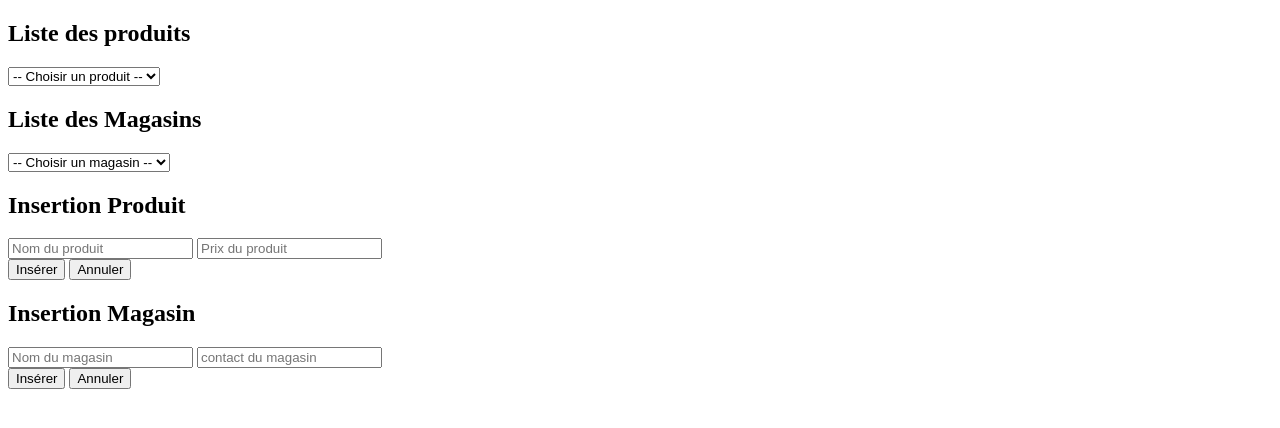
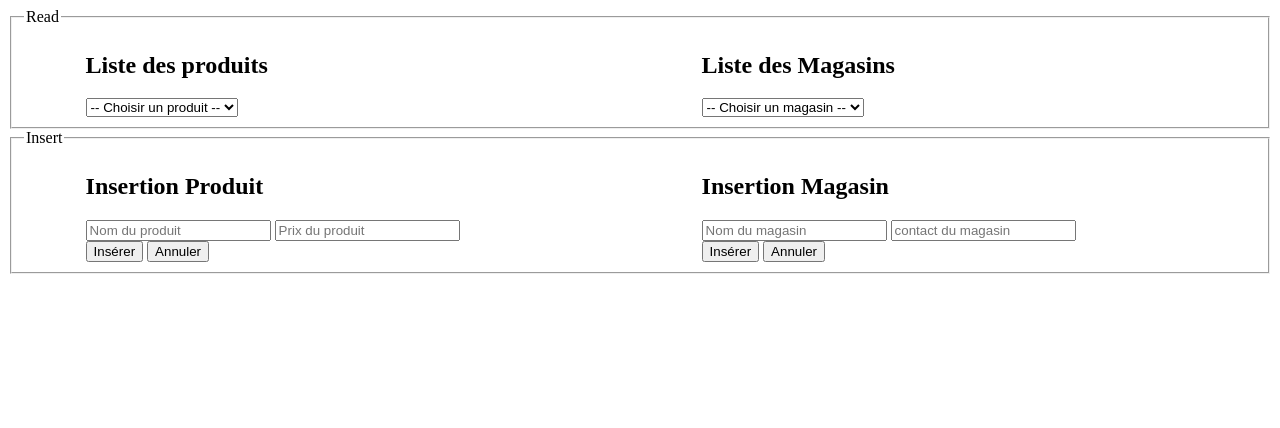
Before and after one commit to lanneyre/listeCourse, a PHP site: page / in a window 1280 px wide. Shown: the top 428 px of the page. Run offline with PHP 8.4, Linux system fonts and the light colour scheme; data comes from the database, SQL or seed files in the repository.

Commit message:
insert produit et magasin

```diff
--- /dev/null
+++ b/css/style.css
@@ -0,0 +1,8 @@
+fieldset {
+    display: flex;
+    justify-content: space-around;
+}
+fieldset > section{
+    /* border: 2px solid red; */
+    width: 40%;
+}
--- a/include/class/Magasin.class.php
+++ b/include/class/Magasin.class.php
@@ -2,6 +2,8 @@
 
 class Magasin extends Pratique{
     protected static $_table = 'magasin';
+    public $nom;
+    public $contact;
 
     public function getProduits(){
 
--- a/include/class/Produit.class.php
+++ b/include/class/Produit.class.php
@@ -2,8 +2,8 @@
 
 class Produit extends Pratique{
     protected static $_table = 'produit';
-    protected $nom;
-    protected $prix_unit;
+    public $nom;
+    public $prix_unit;
 
     public function getMagasins(){
         return Database::selectByJoin("magasin", "liste", "id_produit=$this->id_produit");
--- a/index.php
+++ b/index.php
@@ -7,9 +7,12 @@
     <meta charset="UTF-8">
     <meta http-equiv="X-UA-Compatible" content="IE=edge">
     <meta name="viewport" content="width=device-width, initial-scale=1.0">
+    <link rel="stylesheet" href="css/style.css">
     <title>Liste Course</title>
 </head>
 <body>
+    <fieldset>
+        <legend>Read</legend>
         <section id="Read">
             <form action="" method="post" id="formProduit">
                 <h2>Liste des produits</h2>
@@ -36,7 +39,8 @@
             </ul>
             <?php }
             ?>
-
+        </section>
+        <section>
 
             <form action="" method="post" id="formMagasin">
                 <h2>Liste des Magasins</h2>
@@ -75,7 +79,10 @@
             });
             </script>
         </section>
+    </fieldset>
 
+    <fieldset>
+        <legend>Insert</legend>
         <section id="Insert">
             <h2>Insertion Produit</h2>
             <form action="" method="POST" id="InsertProduit">
@@ -85,7 +92,8 @@
                 <input type="submit" value="Insérer" name="InsertProduit">
                 <input type="reset" value="Annuler">
             </form>
-
+        </section>
+        <section>
             <h2>Insertion Magasin</h2>
             <form action="" method="POST" id="InsertMagasin">
                 <label for="insertNomMagasinID"><input type="text" name="nom" id="insertNomMagasinID" value="" placeholder="Nom du magasin" required>
@@ -95,5 +103,7 @@
                 <input type="reset" value="Annuler">
             </form>
         </section>
+    </fieldset>
+
 </body>
 </html>
```
Lines whose indentation alone changed are shown as unchanged.
